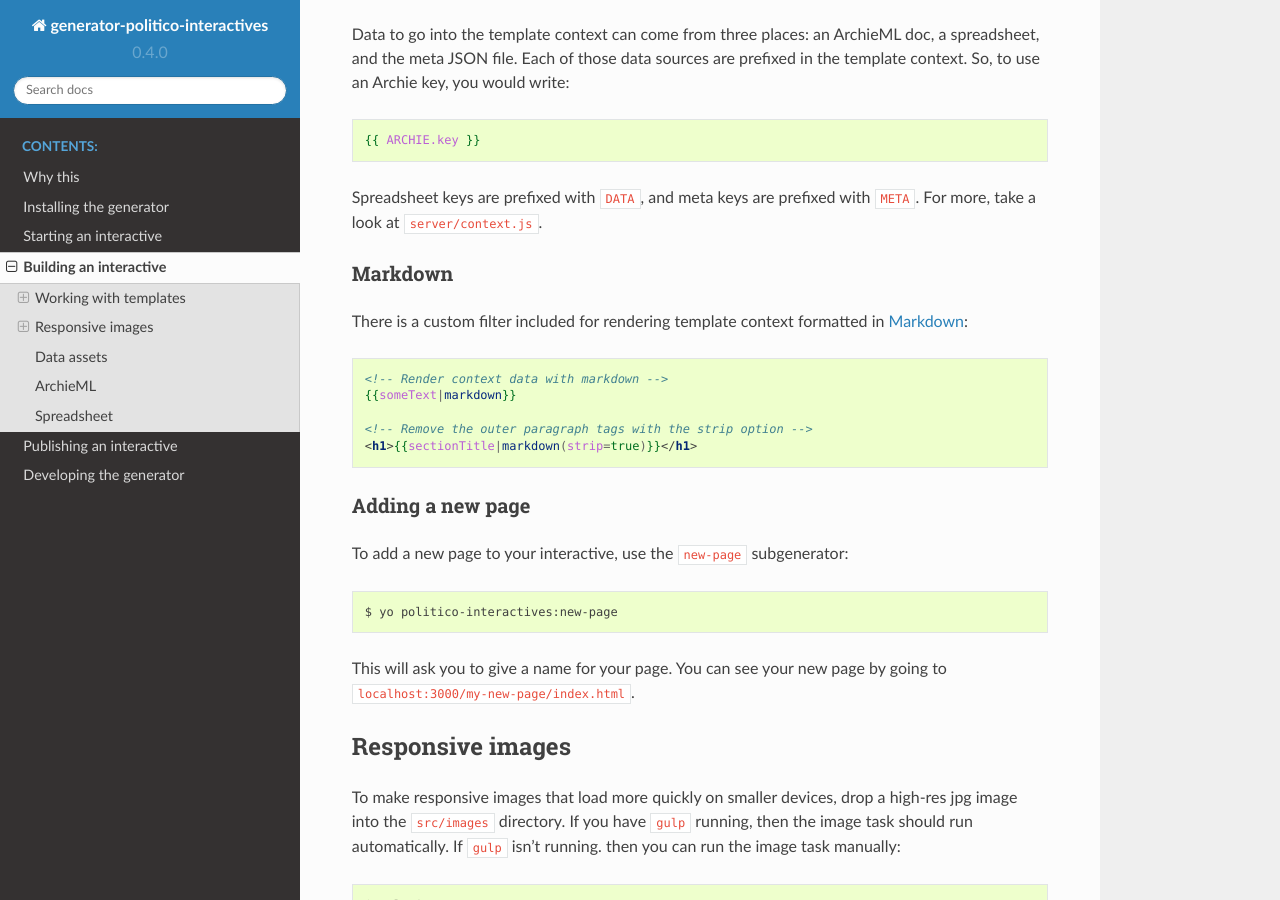
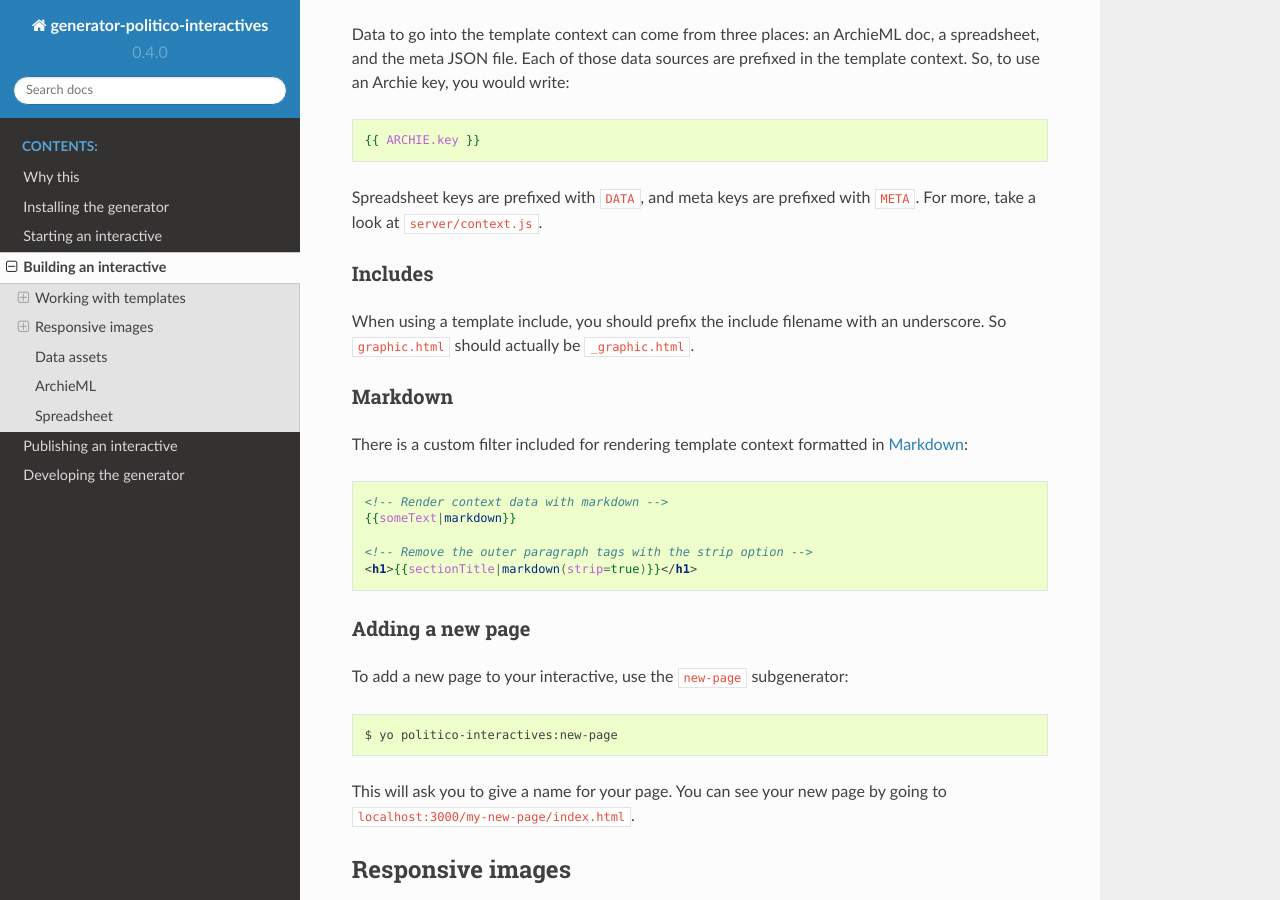
Before and after one commit to The-Politico/generator-politico-interactives, a Sphinx documentation site: the page built from docs/source/building.rst, in a window 1280 px wide and 900 px high, scrolled down 315 px. Built offline with Sphinx 7.4.7 and the Read the Docs theme 2.0.0, drawn with Linux system fonts in a browser that asks for light colours.

Commit message:
document how includes work

```diff
--- a/docs/source/building.rst
+++ b/docs/source/building.rst
@@ -17,6 +17,11 @@ Data to go into the template context can come from three places: an ArchieML doc
   {{ ARCHIE.key }}
 
 Spreadsheet keys are prefixed with :code:`DATA`, and meta keys are prefixed with :code:`META`. For more, take a look at :code:`server/context.js`.
+
+Includes
+''''''''
+
+When using a template include, you should prefix the include filename with an underscore. So :code:`graphic.html` should actually be :code:`_graphic.html`.
 
 Markdown
 ''''''''
```
